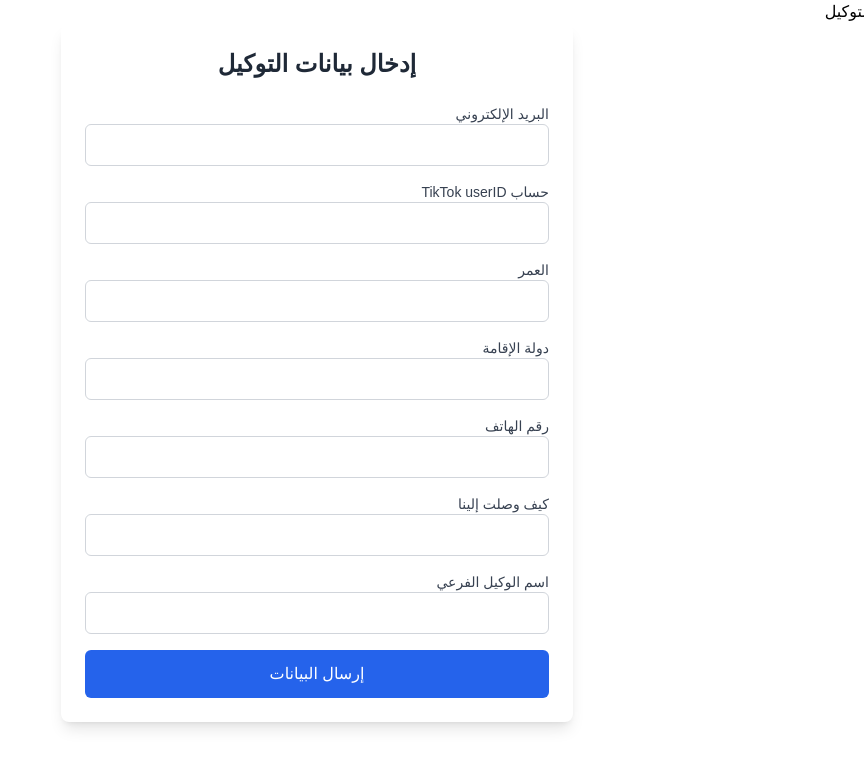
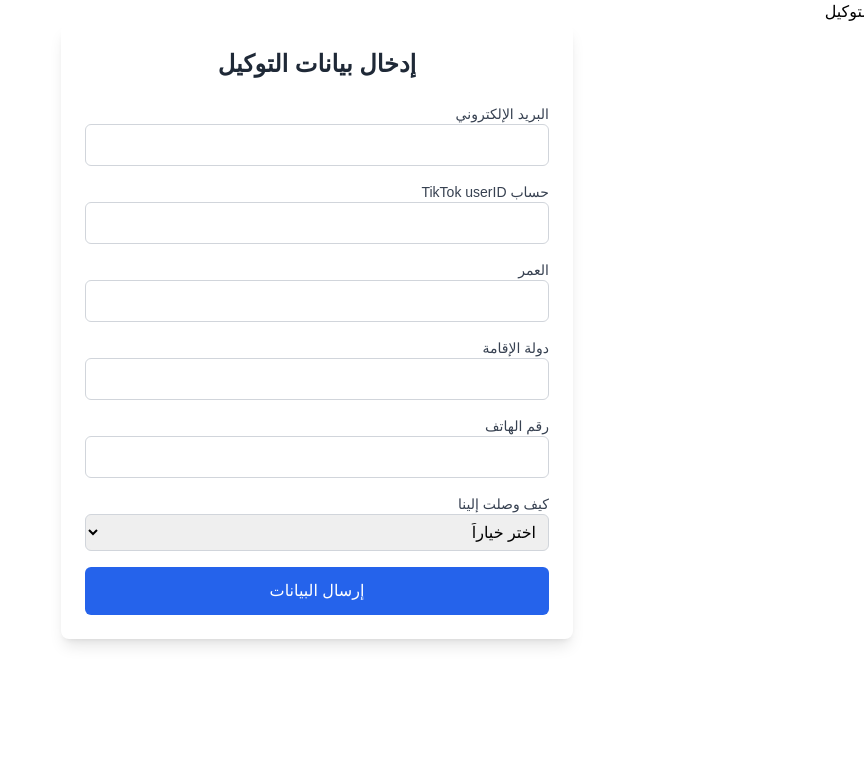
Before and after one commit to ZER-DAY/tiktok-dash, a Next.js app: page / in a window 1280 px wide. Shown: the top 768 px of the page, without its empty margins (416-1280 px from the left). Built offline with nearby package versions, Linux system fonts and the light colour scheme; what tailwindcss-rtl would draw is missing.

Commit message:
<<<THIS IS NICE CODE new option  >>>

```diff
--- a/src/components/DelegationForm.tsx
+++ b/src/components/DelegationForm.tsx
@@ -10,6 +10,24 @@ const DelegationForm = () => {
   const [phone, setPhone] = useState("");
   const [howFoundUs, setHowFoundUs] = useState("");
   const [subAgentName, setSubAgentName] = useState("");
+  const [otherText, setOtherText] = useState(""); // لحفظ النص في حقل "أخرى"
+  const [subAgentVisible, setSubAgentVisible] = useState(false); // لتظهر/تخفي حقل الوكيل الفرعي
+  const [otherVisible, setOtherVisible] = useState(false); // لتظهر/تخفي حقل "أخرى"
+
+  const handleHowFoundChange = (e: React.ChangeEvent<HTMLSelectElement>) => {
+    const value = e.target.value;
+    setHowFoundUs(value);
+    if (value === "وكيل فرعي") {
+      setSubAgentVisible(true); // يظهر حقل الوكيل الفرعي عند اختيار "وكيل فرعي"
+      setOtherVisible(false); // يخفي حقل "أخرى" إذا تم اختيار "وكيل فرعي"
+    } else if (value === "Other") {
+      setOtherVisible(true); // يظهر حقل "أخرى" إذا تم اختيار "أخرى"
+      setSubAgentVisible(false); // يخفي حقل الوكيل الفرعي
+    } else {
+      setSubAgentVisible(false); // يخفي حقل الوكيل الفرعي لبقية الخيارات
+      setOtherVisible(false); // يخفي حقل "أخرى"
+    }
+  };
 
   const handleSubmit = async (e: React.FormEvent) => {
     e.preventDefault();
@@ -21,6 +39,7 @@ const DelegationForm = () => {
       phone,
       how_found_us: howFoundUs,
       sub_agent_name: subAgentName,
+      other_text: otherText,
     };
 
     try {
@@ -110,14 +129,24 @@ const DelegationForm = () => {
           <label className="block text-sm font-medium text-gray-700">
             كيف وصلت إلينا
           </label>
-          <input
-            type="text"
+          <select
             value={howFoundUs}
-            onChange={(e) => setHowFoundUs(e.target.value)}
+            onChange={handleHowFoundChange}
             className="w-full p-2 border border-gray-300 rounded-md focus:ring-blue-500 focus:outline-none"
             required
-          />
+          >
+            <option value="">اختر خياراً</option>
+            <option value="مواقع التواصل الاجتماعي">
+              مواقع التواصل الاجتماعي
+            </option>
+            <option value="عبر صديق">عبر صديق</option>
+            <option value="وكيل فرعي">وكيل فرعي</option>
+            <option value="Other">أخرى</option>
+          </select>
         </div>
+
+        {/* عرض حقل اسم الوكيل الفرعي إذا تم اختيار "وكيل فرعي" */}
+        {subAgentVisible && (
           <div>
             <label className="block text-sm font-medium text-gray-700">
               اسم الوكيل الفرعي
@@ -127,9 +156,25 @@ const DelegationForm = () => {
               value={subAgentName}
               onChange={(e) => setSubAgentName(e.target.value)}
               className="w-full p-2 border border-gray-300 rounded-md focus:ring-blue-500 focus:outline-none"
-            required
             />
           </div>
+        )}
+
+        {/* عرض حقل النص الآخر إذا تم اختيار "أخرى" */}
+        {otherVisible && (
+          <div>
+            <label className="block text-sm font-medium text-gray-700">
+              أخرى (يرجى التوضيح)
+            </label>
+            <input
+              type="text"
+              value={otherText}
+              onChange={(e) => setOtherText(e.target.value)}
+              className="w-full p-2 border border-gray-300 rounded-md focus:ring-blue-500 focus:outline-none"
+            />
+          </div>
+        )}
+
         <button
           type="submit"
           className="w-full p-3 mt-4 bg-blue-600 text-white rounded-md hover:bg-blue-700 focus:outline-none focus:ring-2 focus:ring-blue-500"
```
Lines whose indentation alone changed are shown as unchanged.
